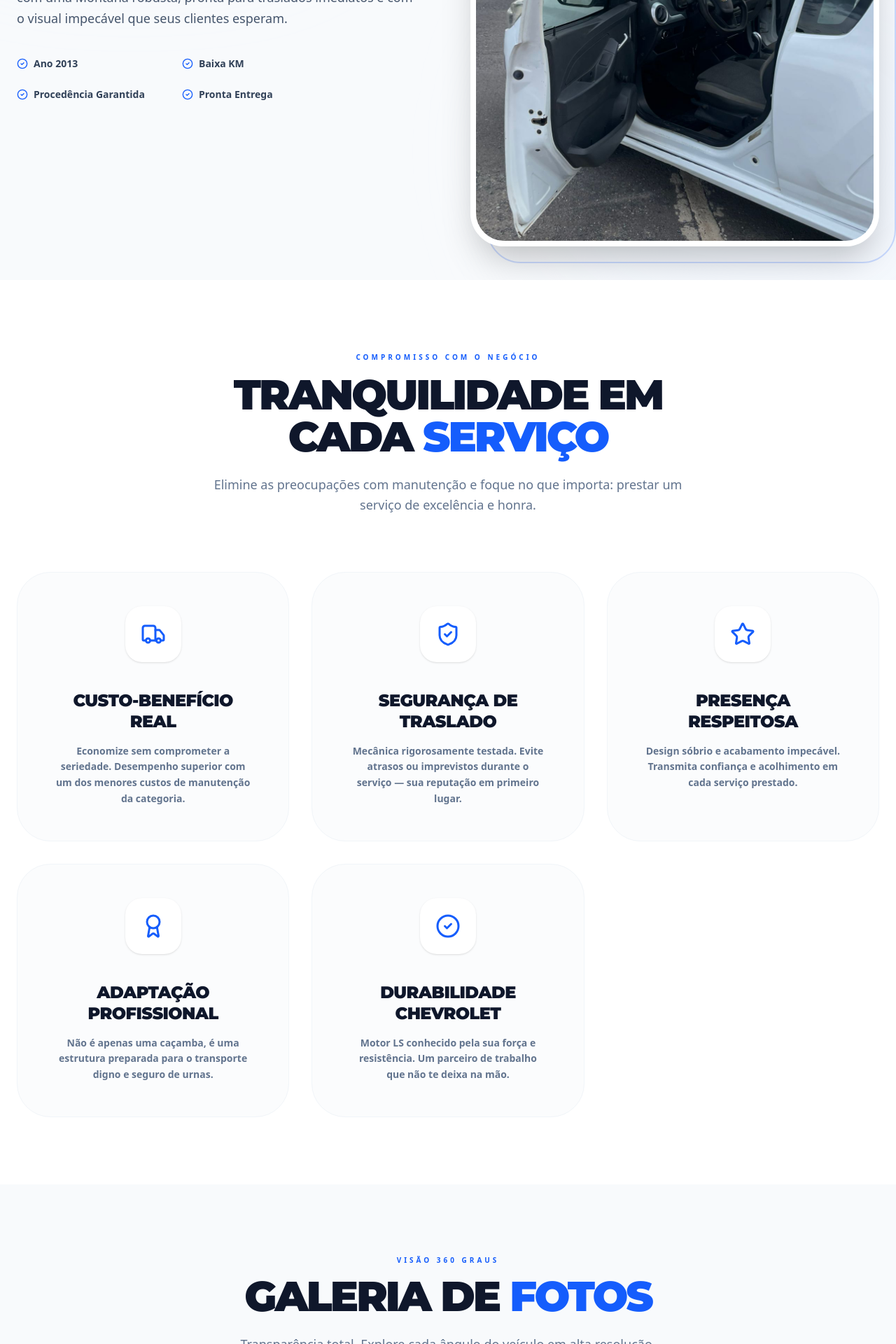
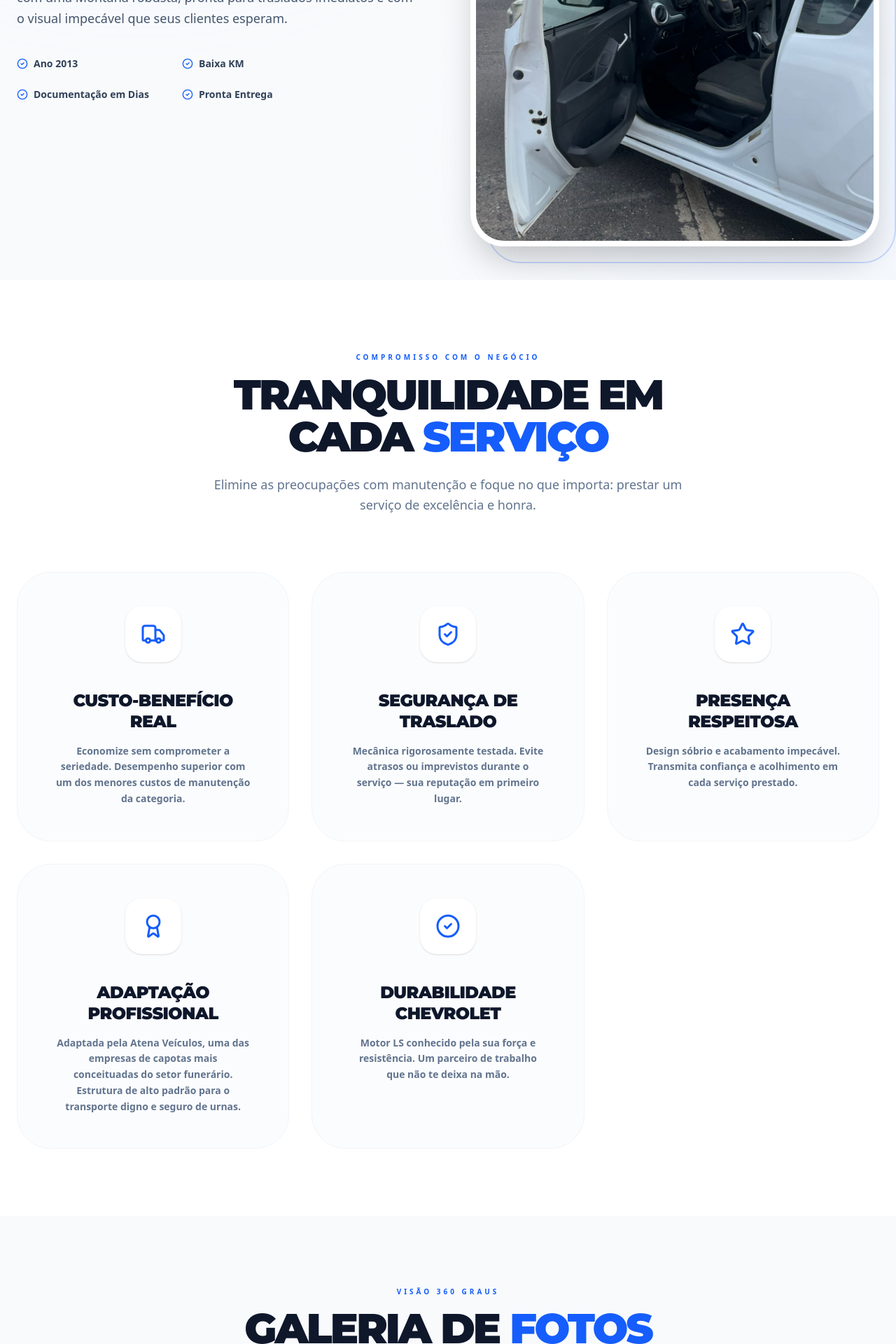
Before and after one commit to LucasRodriguesRibeiro/montana2013ls, a React (Vite) app: page / in a window 1280 px wide. Shown: the part 2180-4100 px from the top of the page at 70% size. Built offline with nearby package versions, Linux system fonts and the light colour scheme.

Commit message:
Update: adaptation info, documentation status, and engine video link

```diff
--- a/src/components/EngineSection.tsx
+++ b/src/components/EngineSection.tsx
@@ -62,7 +62,7 @@ export function EngineSection() {
                         <div className="relative z-10 aspect-video lg:aspect-square overflow-hidden rounded-[2rem] sm:rounded-[3rem] bg-slate-900 border-4 border-white/10 shadow-2xl flex items-center justify-center">
                             {isPlaying ? (
                                 <iframe
-                                    src="https://player.vimeo.com/video/1171044324?h=120e2e9c12&color=2563eb&title=0&byline=0&portrait=0&dnt=1&autoplay=1"
+                                    src="https://player.vimeo.com/video/1171083730?color=2563eb&title=0&byline=0&portrait=0&dnt=1&autoplay=1"
                                     className="absolute inset-0 h-full w-full"
                                     allow="autoplay; fullscreen; picture-in-picture"
                                     allowFullScreen
--- a/src/components/Features.tsx
+++ b/src/components/Features.tsx
@@ -20,7 +20,7 @@ const features = [
   {
     icon: Award,
     title: "Adaptação Profissional",
-    description: "Não é apenas uma caçamba, é uma estrutura preparada para o transporte digno e seguro de urnas.",
+    description: "Adaptada pela Atena Veículos, uma das empresas de capotas mais conceituadas do setor funerário. Estrutura de alto padrão para o transporte digno e seguro de urnas.",
   },
   {
     icon: CheckCircle2,
--- a/src/components/Hero.tsx
+++ b/src/components/Hero.tsx
@@ -39,7 +39,7 @@ export function Hero() {
               {[
                 "Ano 2013",
                 "Baixa KM",
-                "Procedência Garantida",
+                "Documentação em Dias",
                 "Pronta Entrega"
               ].map((item, i) => (
                 <div key={i} className="flex items-center gap-2 text-[12px] sm:text-sm font-bold text-slate-700">
--- a/src/components/PriceSection.tsx
+++ b/src/components/PriceSection.tsx
@@ -20,7 +20,7 @@ export function PriceSection() {
 
               <ul className="mb-10 space-y-4 text-left inline-block md:block mx-auto">
                 {[
-                  "Documentação 2024 Paga",
+                  "Documentação em Dias",
                   "Transferência Imediata",
                   "Laudo Cautelar Aprovado",
                   "Garantia de Motor e Câmbio"
--- a/src/components/Specs.tsx
+++ b/src/components/Specs.tsx
@@ -4,7 +4,7 @@ import { Calendar, Car, Settings } from "lucide-react";
 const specs = [
   { label: "Modelo", value: "Chevrolet Montana LS", icon: Car },
   { label: "Ano", value: "2013", icon: Calendar },
-  { label: "Adaptação", value: "Funerária Luxo (2 Urnas)", icon: Settings },
+  { label: "Adaptação", value: "Atena Veículos (2 Urnas)", icon: Settings },
 ];
 
 export function Specs() {
```
